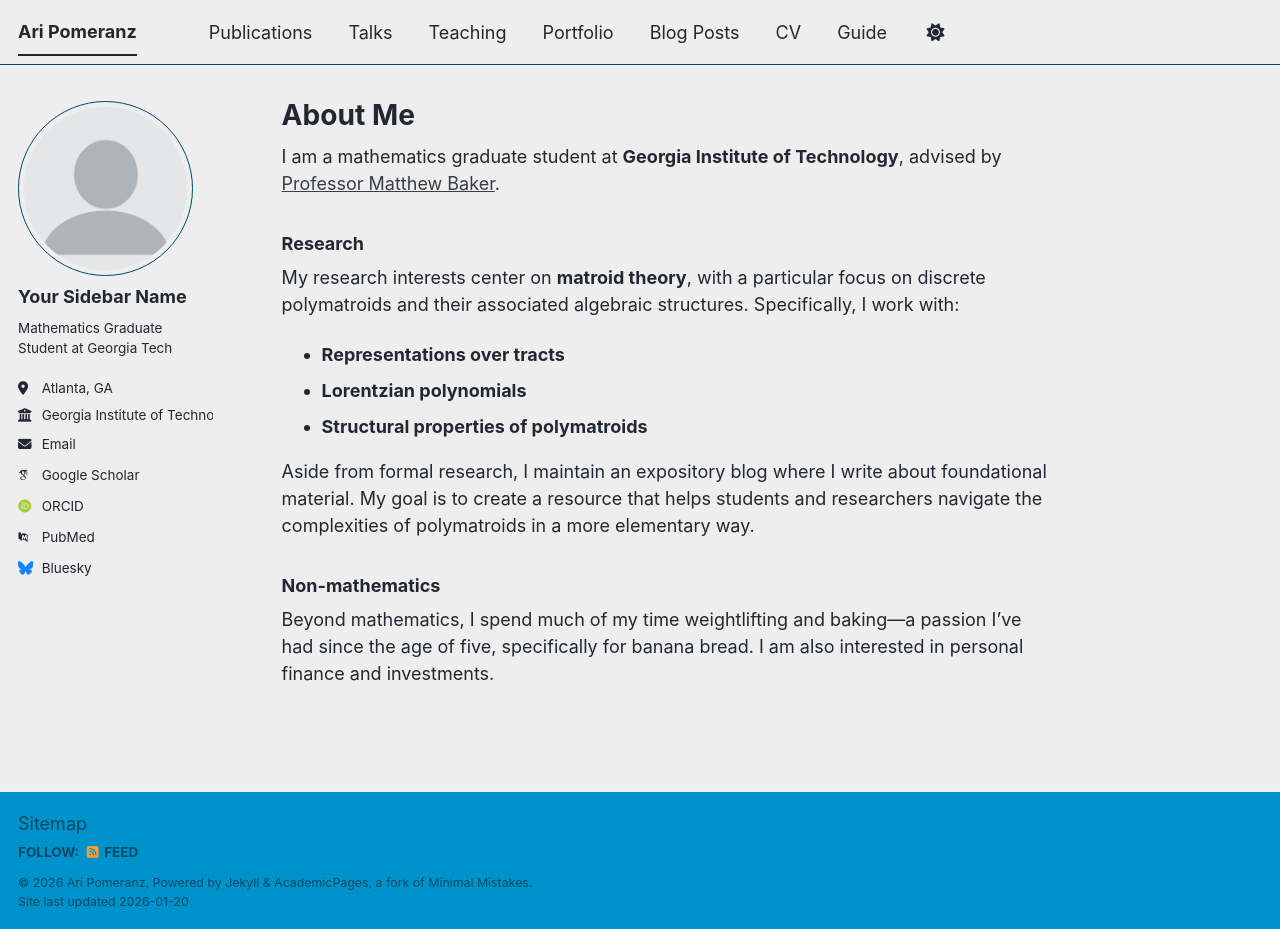
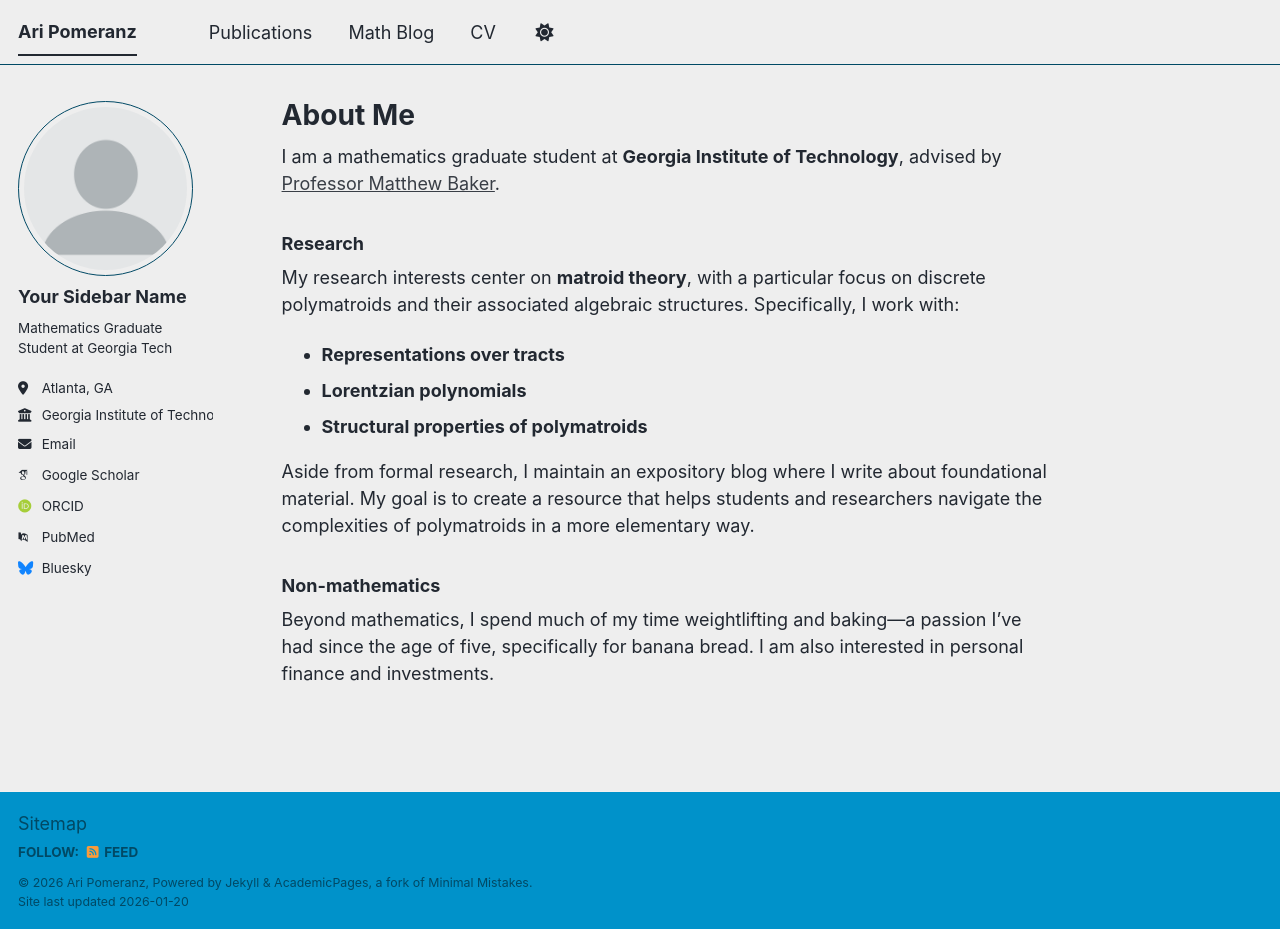
Before and after one commit to aripomeranz/aripomeranz, a Jekyll site: the page built from _pages/about.md, in a window 1280 px wide and 929 px high. Built offline with Jekyll 4.4.1, drawn with Linux system fonts in a browser that asks for light colours; some web fonts are replaced; a script bundle is joined from its source files by our own code; library files that are not in the unit come from our copies.

Commit message:
Update navigation.yml

```diff
--- a/_data/navigation.yml
+++ b/_data/navigation.yml
@@ -11,16 +11,16 @@ main:
   - title: "Publications"
     url: /publications/
 
-  - title: "Talks"
-    url: /talks/
+  #- title: "Talks"
+  #  url: /talks/
 
-  - title: "Teaching"
-    url: /teaching/
+ # - title: "Teaching"
+ #   url: /teaching/
 
-  - title: "Portfolio"
-    url: /portfolio/
+ # - title: "Portfolio"
+ #   url: /portfolio/
 
-  - title: "Blog Posts"
+  - title: "Math Blog"
     url: /year-archive/
 
   - title: "CV"
@@ -29,5 +29,5 @@ main:
   # - title: "CV"
   #   url: /cv-json/
 
-  - title: "Guide"
-    url: /markdown/
+ # - title: "Guide"
+ #   url: /markdown/
```
